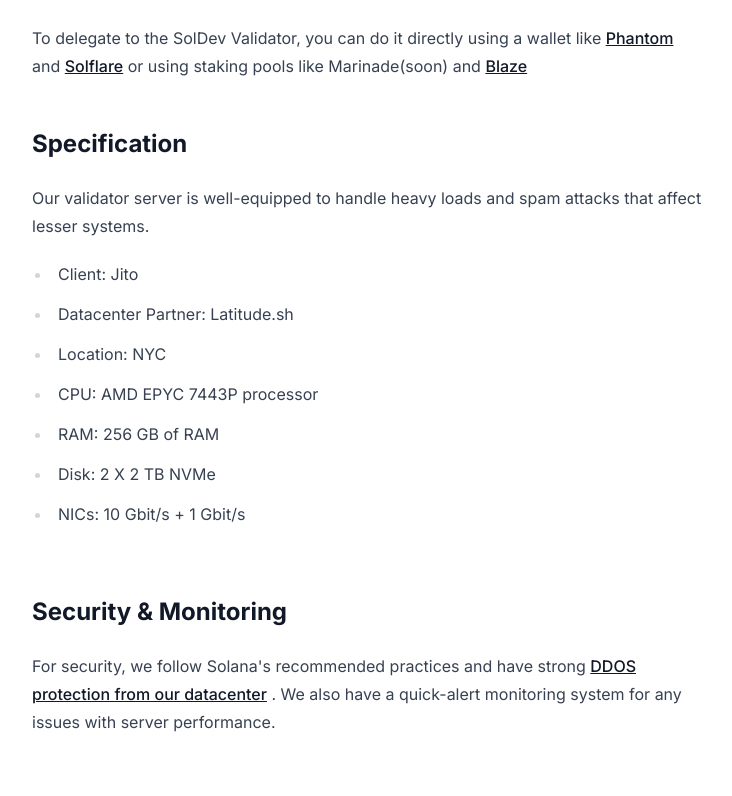
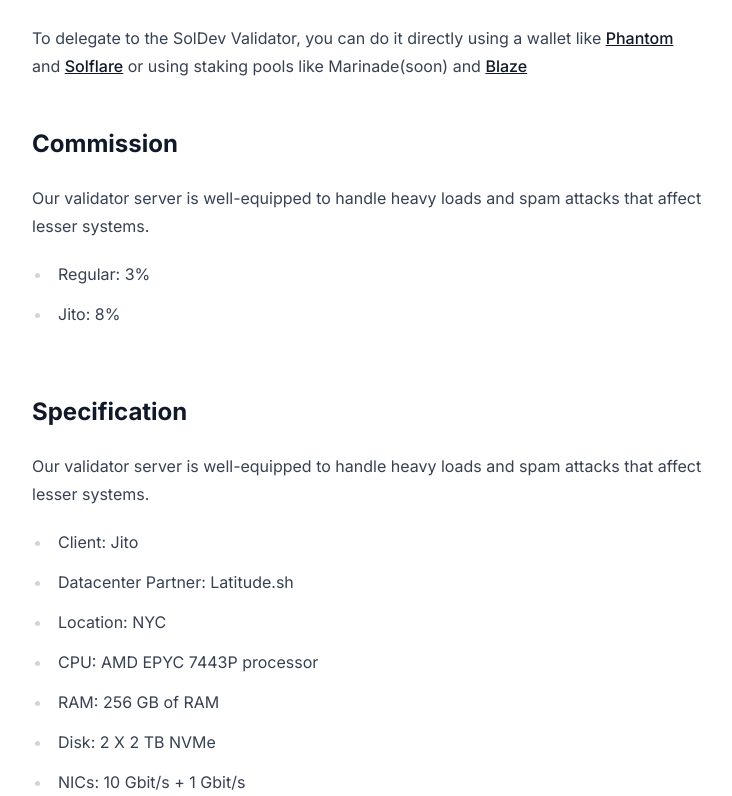
Before and after one commit to Tru3Bliss/solana-modern-ui, a Next.js app: page /validator in a window 1280 px wide. Shown: the part 864-1660 px from the top of the page, without its empty margins (278-1010 px from the left). Built offline with nearby package versions, Linux system fonts and the light colour scheme.

Commit message:
Adding commission to the validator page

```diff
--- a/src/pages/validator/index.tsx
+++ b/src/pages/validator/index.tsx
@@ -83,6 +83,19 @@ export default function Page() {
           </div>
 
           <div className="flex-1">
+            <h2 className="text-2xl font-bold">Commission</h2>
+
+            <div className="mt-3 max-w-2xl">
+              Our validator server is well-equipped to handle heavy loads and spam attacks that
+              affect lesser systems.
+              <ul role="list" className="list-disc space-y-3 pl-5">
+                <li>Regular: 3%</li>
+                <li>Jito: 8%</li>
+              </ul>
+            </div>
+          </div>
+
+          <div className="flex-1">
             <h2 className="text-2xl font-bold">Specification</h2>
 
             <div className="mt-3 max-w-2xl">
```
